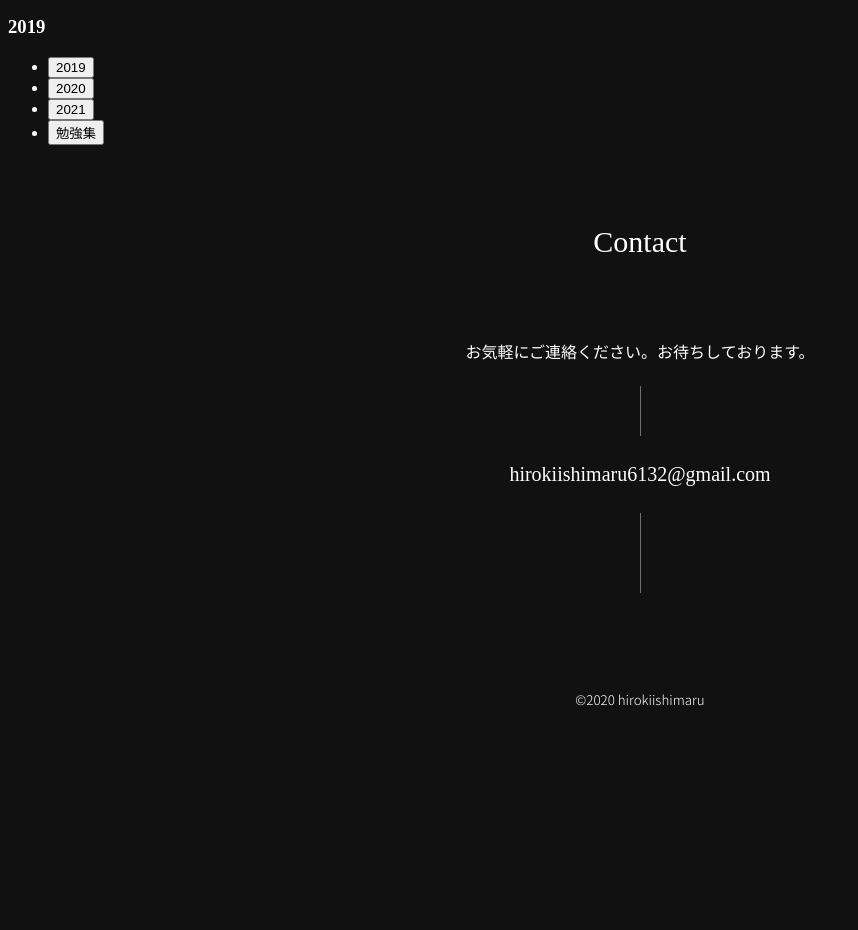
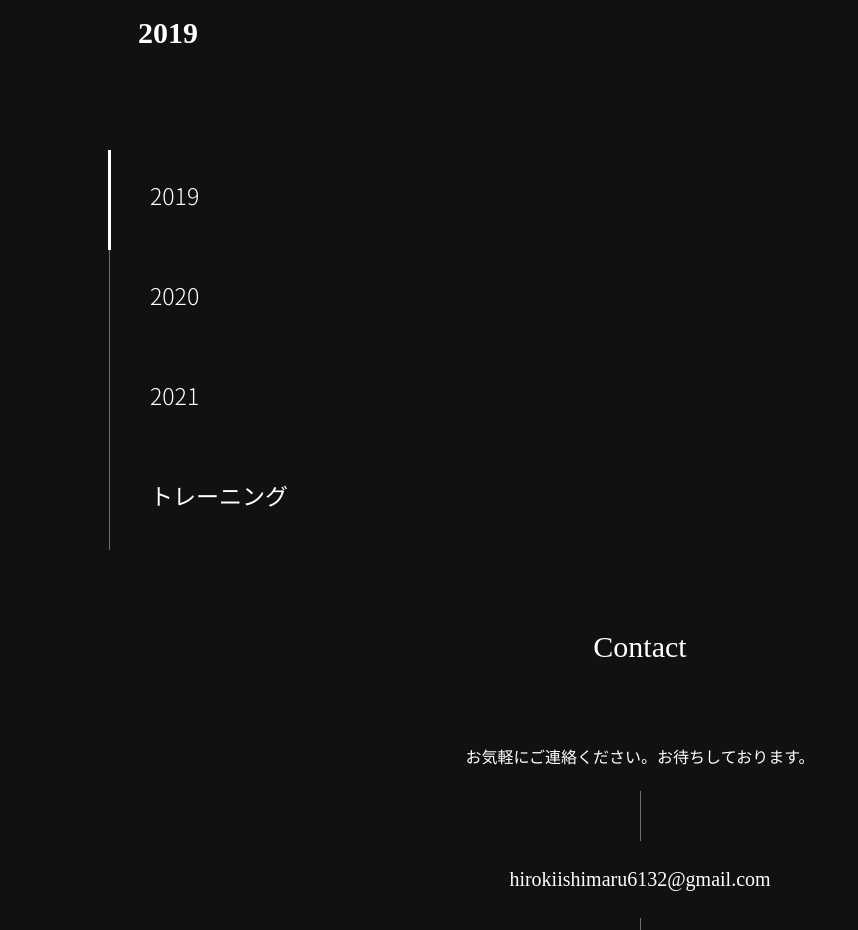
Before and after one commit to HirokiIshimaru/portfolio_ver3, a Vue app: page / in a window 1280 px wide. Shown: the part 1980-2910 px from the top of the page, without its empty margins (0-858 px from the left). Before the commit the page ends 2706 px from the top, so only its background shows below. Built offline with nearby package versions, Linux system fonts and the light colour scheme.

Commit message:
style追加

```diff
--- a/src/components/HelloWorld.vue
+++ b/src/components/HelloWorld.vue
@@ -45,12 +45,16 @@
         </div>  <!-- about__wrapper -->
       </div>  <!-- about -->
 
-      <div class="Works">
+      <div class="works">
         <h2 class="nav-ttl">Works</h2>
         <div class="works__wrapper">
           <div class="works__wrapper__leftbox">
             <h3 class="works__wrapper__leftbox__heading">2019</h3>
-            <ul class="works__wrapper__leftbox__year-list">
+            <div class="works__wrapper__leftbox__select-year">
+              <div class="works__wrapper__leftbox__select-year__select-area">
+                <div class="works__wrapper__leftbox__select-year__select-area__select-bar"></div>
+              </div>
+              <ul class="works__wrapper__leftbox__select-year__year-list">
                 <li>
                   <button>2019</button>
                 </li>
@@ -61,9 +65,10 @@
                   <button>2021</button>
                 </li>
                 <li>
-                <button>勉強集</button>
+                  <button>トレーニング</button>
                 </li>
               </ul> <!-- works__wrapper__leftbox__year-list -->
+            </div> <!-- works__wrapper__leftbox__select-year -->
           </div> <!-- works__wrapper__leftbox -->
           <div class="works__wrapper__rightbox">
 
@@ -74,7 +79,9 @@
       <div class="contact">
         <h2 class="nav-ttl">Contact</h2>
         <p class="contact__message">お気軽にご連絡ください。お待ちしております。</p>
-        <a href="mailto:hirokiishimaru6132@gmail.com" class="contact__mail">hirokiishimaru6132@gmail.com</a>
+        <div class="contact__mail">
+          <a href="mailto:hirokiishimaru6132@gmail.com">hirokiishimaru6132@gmail.com</a>
+        </div>
         <p class="contact__copywrite"><small>&copy;2020 hirokiishimaru</small></p>
       </div> <!-- contact -->
     </main> <!-- main -->
@@ -90,7 +97,7 @@ $jpFont: 'Noto Sans JP', sans-serif;
 $enFont: 'Noto Serif TC','Noto Serif JP', serif;
 $fontColor: #fff;
 
-h1,h2,h3, p, a, li{
+h1,h2,h3, p, a, li, button{
   color: $fontColor;
   text-decoration: none;
 }
--- a/src/sass/index.scss
+++ b/src/sass/index.scss
@@ -5,7 +5,7 @@ $enFont: 'Noto Serif TC','Noto Serif JP', serif;
 h1, h2, h3, a, span{
   font-family: $enFont;
 }
-p{
+p, button{
   font-family: $jpFont;
 }
 // main-visual
@@ -153,6 +153,54 @@ p{
 }
 
 
+// works
+.works__wrapper{
+  &__leftbox{
+    width: 25vw;
+    text-align: center;
+    &__heading{
+      font-size: 30px;
+      margin-bottom: 100px;
+    }
+    &__select-year{
+      display: flex;
+      &__select-area{
+        width: 1px;
+        height: 400px;
+        border-right: solid 1px #707070;
+        position: relative;
+        margin-left: 100px;
+        &__select-bar{
+          height: 100px;
+          border-right: solid 3px #fff;
+          position: absolute;
+        }
+      }
+      &__year-list{
+        margin: 0;
+        list-style: none;
+        li{
+          height: 100px;
+          line-height: 100px;
+          text-align: left;
+          button{
+            background-color: transparent;
+            border: none;
+            cursor: pointer;
+            outline: none;
+            padding: 0;
+            appearance: none;
+            font-size: 23px;
+          }
+        }
+      }
+    }
+  }
+  &__rightbox{
+    width: 75vw;
+  }
+}
+
 // contact
 .contact{
   text-align: center;
@@ -160,7 +208,6 @@ p{
     margin-bottom: 100px;
   }
   &__mail{
-    font-size: 20px;
     display: flex;
     flex-direction: column;
     justify-content: center;
@@ -186,6 +233,13 @@ p{
       right: 0;
       top: 50px;
     }
+    a{
+      font-size: 20px;
+      transition: ease 0.3s;
+      &:hover{
+        opacity: 0.3;
+      }
+    }
   }
   &__copywrite{
     margin-top: 200px;
```
Lines whose indentation alone changed are shown as unchanged.
